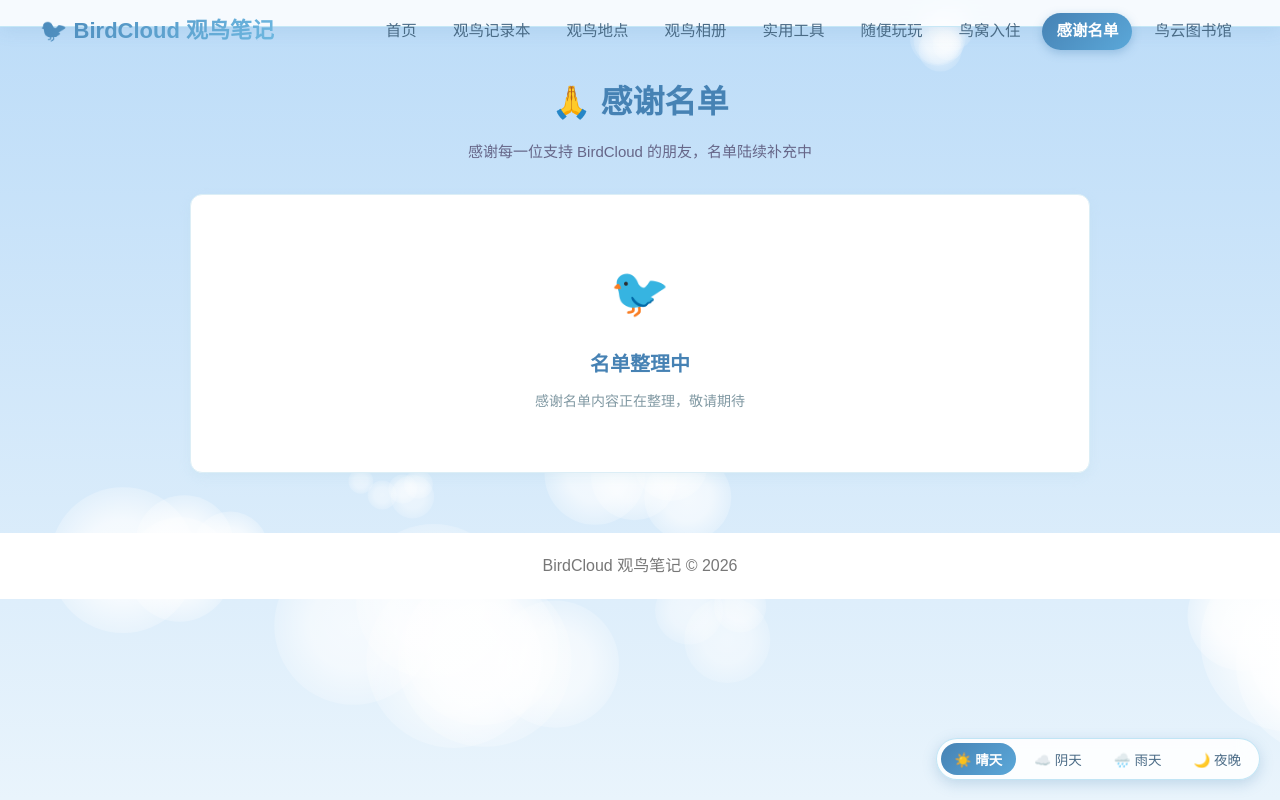
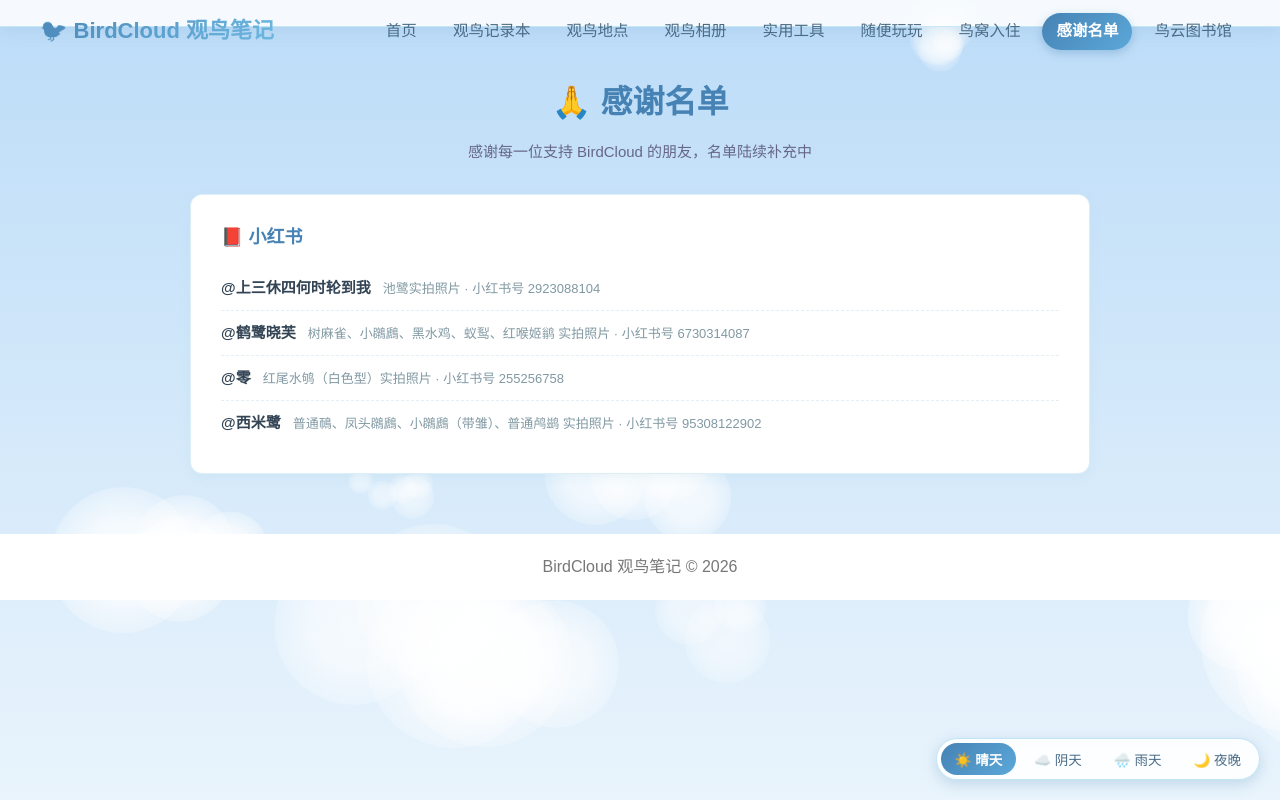
Before and after one commit to Aaaagni/birdcloud, a plain HTML site: page thanks.html in a window 1280 px wide. Drawn offline with Linux system fonts and the light colour scheme; no server answers; animation ran at ten frames a second.

Commit message:
Guide: add visitor photo contributions, wryneck/flycatcher/redstart species

```diff
--- a/thanks.html
+++ b/thanks.html
@@ -53,12 +53,57 @@
             color: #8199a3;
             font-size: 14px;
         }
+
+        .thanks-group {
+            background: #fff;
+            border: 1px solid #dceef6;
+            border-radius: 12px;
+            padding: 28px 30px;
+            margin-bottom: 22px;
+            box-shadow: 0 4px 12px rgba(173, 216, 230, 0.2);
+        }
+
+        .thanks-group h2 {
+            color: #4682b4;
+            font-size: 18px;
+            margin-bottom: 14px;
+        }
+
+        .thanks-list {
+            list-style: none;
+            margin: 0;
+            padding: 0;
+        }
+
+        .thanks-list li {
+            display: flex;
+            flex-wrap: wrap;
+            align-items: baseline;
+            gap: 4px 12px;
+            padding: 10px 0;
+            border-bottom: 1px dashed #e4eff5;
+        }
+
+        .thanks-list li:last-child {
+            border-bottom: none;
+        }
+
+        .thanks-name {
+            color: #345;
+            font-size: 15px;
+            font-weight: 600;
+        }
+
+        .thanks-note {
+            color: #8199a3;
+            font-size: 13px;
+        }
     </style>
 </head>
 <body>
     <!-- Weather switch -->
     <div class="weather-switch" id="weatherSwitch">
-        <button data-mode="sunny" class="on" onclick="window.setWeather&&window.setWeather('sunny')">☀️ 晴天</button>
+        <button data-mode="sunny" onclick="window.setWeather&&window.setWeather('sunny')">☀️ 晴天</button>
         <button data-mode="cloudy" onclick="window.setWeather&&window.setWeather('cloudy')">☁️ 阴天</button>
         <button data-mode="rainy" onclick="window.setWeather&&window.setWeather('rainy')">🌧️ 雨天</button>
         <button data-mode="night" onclick="window.setWeather&&window.setWeather('night')">🌙 夜晚</button>
@@ -87,10 +132,26 @@
             <p>感谢每一位支持 BirdCloud 的朋友，名单陆续补充中</p >
         </section>
 
-        <section class="thanks-card">
-            <div class="placeholder-icon">🐦</div>
-            <h2>名单整理中</h2>
-            <p>感谢名单内容正在整理，敬请期待</p >
+        <section class="thanks-group">
+            <h2>📕 小红书</h2>
+            <ul class="thanks-list">
+                <li>
+                    <span class="thanks-name">@上三休四何时轮到我</span>
+                    <span class="thanks-note">池鹭实拍照片 · 小红书号 2923088104</span>
+                </li>
+                <li>
+                    <span class="thanks-name">@鹤鹭晓芙</span>
+                    <span class="thanks-note">树麻雀、小鸊鷉、黑水鸡、蚁䴕、红喉姬鹟 实拍照片 · 小红书号 6730314087</span>
+                </li>
+                <li>
+                    <span class="thanks-name">@零</span>
+                    <span class="thanks-note">红尾水鸲（白色型）实拍照片 · 小红书号 255256758</span>
+                </li>
+                <li>
+                    <span class="thanks-name">@西米鹭</span>
+                    <span class="thanks-note">普通鳾、凤头鸊鷉、小鸊鷉（带雏）、普通鸬鹚 实拍照片 · 小红书号 95308122902</span>
+                </li>
+            </ul>
         </section>
     </main>
 
@@ -138,6 +199,6 @@
 })();
 </script>
 <script src="vendor/keepalive.js"></script>
-    <script src="bg-clouds.js"></script>
+    <script src="bg-clouds.js?v=2"></script>
 </body>
 </html>
```
Also changed, not shown: tools.html (+21 -6 lines), images/birds/01-treesparrow-e.jpg (added), images/birds/01-treesparrow-f.jpg (added), images/birds/01-treesparrow-g.jpg (added), images/birds/20-cormorant-b.jpg (added), images/birds/31-littlegrebe-b.jpg (added), images/birds/31-littlegrebe-c.jpg (added), images/birds/36-moorhen-b.jpg (added), images/birds/36-moorhen-c.jpg (added), images/birds/36-moorhen-d.jpg (added), images/birds/43-chinesepondheron-b.jpg (added), images/birds/47-eurasianwryneck.jpg (added), images/birds/48-taitaflycatcher.jpg (added), images/birds/49-woodnuthatch.jpg (added), 4 more files.
